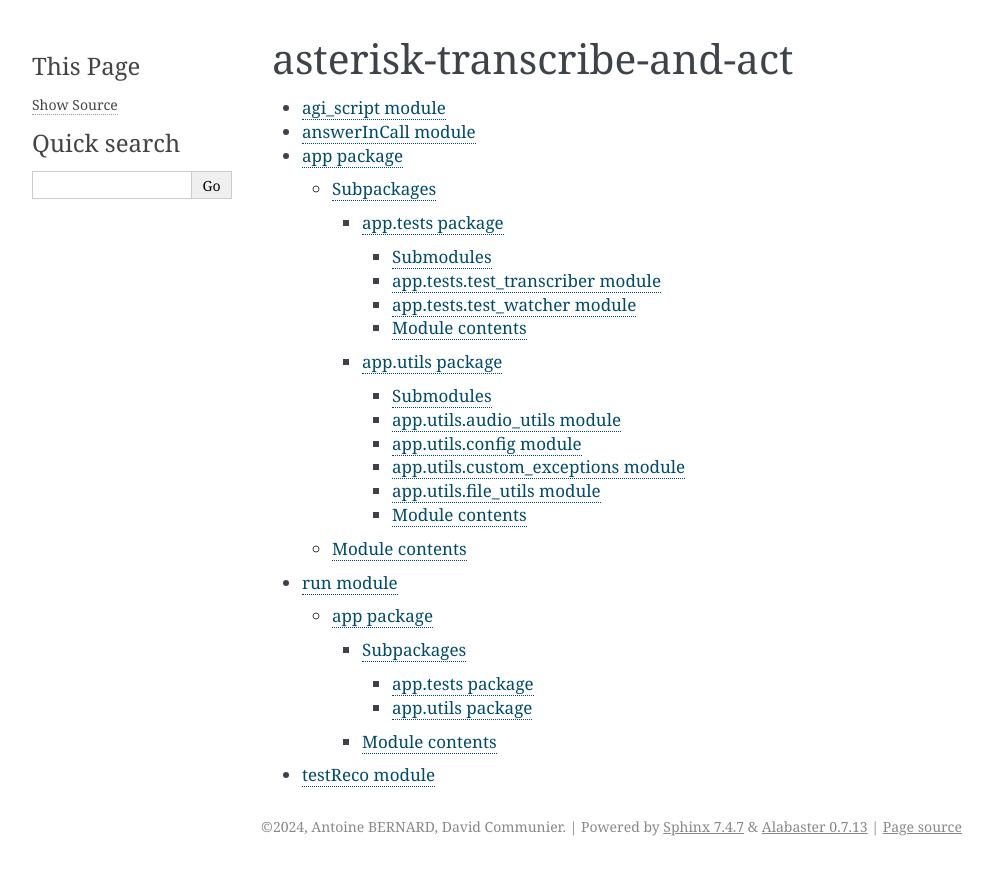
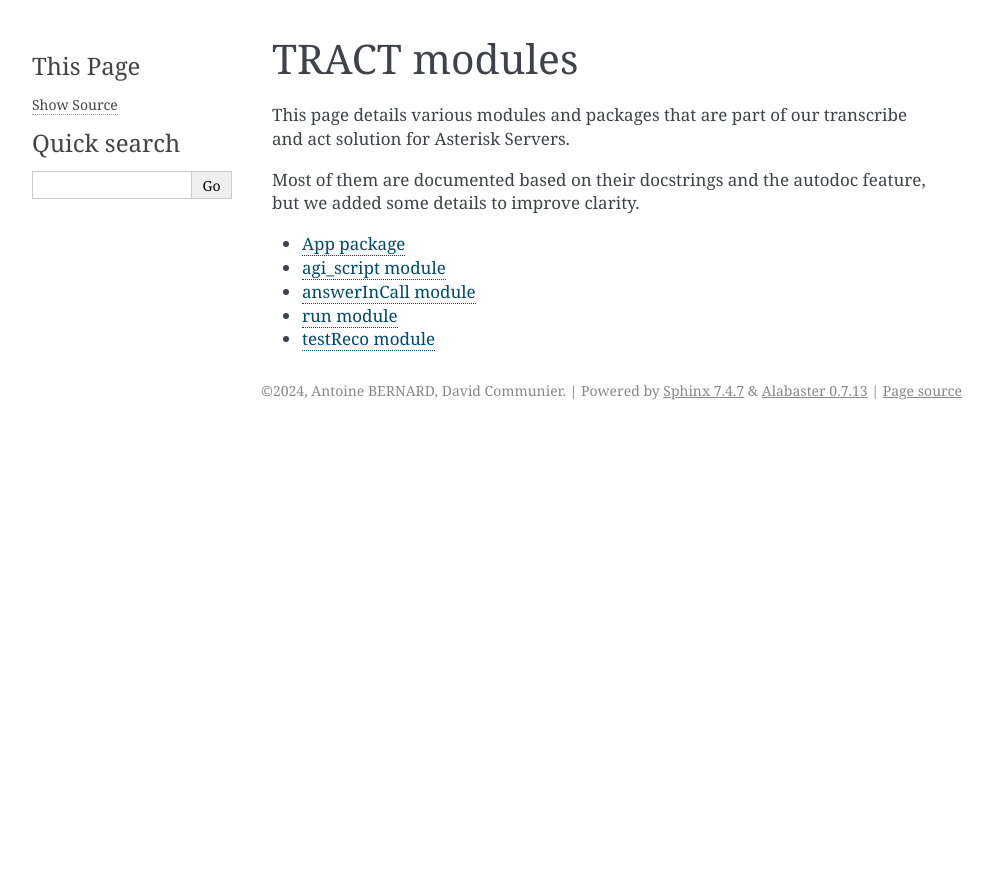
Before and after one commit to spiderweak/asterisk-transcribe-and-act, a Sphinx documentation site: the page built from docs/source/modules.rst, in a window 1280 px wide. Shown: the top 875 px of the page, without its empty margins (148-1141 px from the left). Built offline with Sphinx 7.4.7, drawn with Linux system fonts in a browser that asks for light colours.

Commit message:
Utils functions documentation

```diff
--- a/docs/source/app.tests.rst
+++ /dev/null
@@ -1,29 +0,0 @@
-app.tests package
-=================
-
-Submodules
-----------
-
-app.tests.test\_transcriber module
-----------------------------------
-
-.. automodule:: app.tests.test_transcriber
-   :members:
-   :undoc-members:
-   :show-inheritance:
-
-app.tests.test\_watcher module
-------------------------------
-
-.. automodule:: app.tests.test_watcher
-   :members:
-   :undoc-members:
-   :show-inheritance:
-
-Module contents
----------------
-
-.. automodule:: app.tests
-   :members:
-   :undoc-members:
-   :show-inheritance:
--- a/docs/source/app.utils.rst
+++ /dev/null
@@ -1,45 +0,0 @@
-app.utils package
-=================
-
-Submodules
-----------
-
-app.utils.audio\_utils module
------------------------------
-
-.. automodule:: app.utils.audio_utils
-   :members:
-   :undoc-members:
-   :show-inheritance:
-
-app.utils.config module
------------------------
-
-.. automodule:: app.utils.config
-   :members:
-   :undoc-members:
-   :show-inheritance:
-
-app.utils.custom\_exceptions module
------------------------------------
-
-.. automodule:: app.utils.custom_exceptions
-   :members:
-   :undoc-members:
-   :show-inheritance:
-
-app.utils.file\_utils module
-----------------------------
-
-.. automodule:: app.utils.file_utils
-   :members:
-   :undoc-members:
-   :show-inheritance:
-
-Module contents
----------------
-
-.. automodule:: app.utils
-   :members:
-   :undoc-members:
-   :show-inheritance:
--- /dev/null
+++ b/docs/source/app/tests.rst
@@ -0,0 +1,9 @@
+Tests package
+=============
+
+The tests package is empty for now, tests are to be defined and implemented.
+
+.. automodule:: app.tests
+   :members:
+   :undoc-members:
+   :show-inheritance:
--- a/docs/source/modules.rst
+++ b/docs/source/modules.rst
@@ -1,11 +1,17 @@
-asterisk-transcribe-and-act
-===========================
+TRACT modules
+=============
+
+This page details various modules and packages that are part of our transcribe and act solution for Asterisk Servers.
+
+Most of them are documented based on their docstrings and the autodoc feature, but we added some details to improve clarity.
+
+
 
 .. toctree::
-   :maxdepth: 4
+   :maxdepth: 1
 
+   app
    agi_script
    answerInCall
-   app
    run
    testReco
```
Also changed, not shown: README.rst (+13 -9 lines), docs/source/app.rst (+9 -3 lines), docs/source/app/renderer.rst (added, +37 -0 lines), docs/source/app/transcriber.rst (added, +53 -0 lines), docs/source/app/utils.rst (added, +43 -0 lines), 7 other files.
